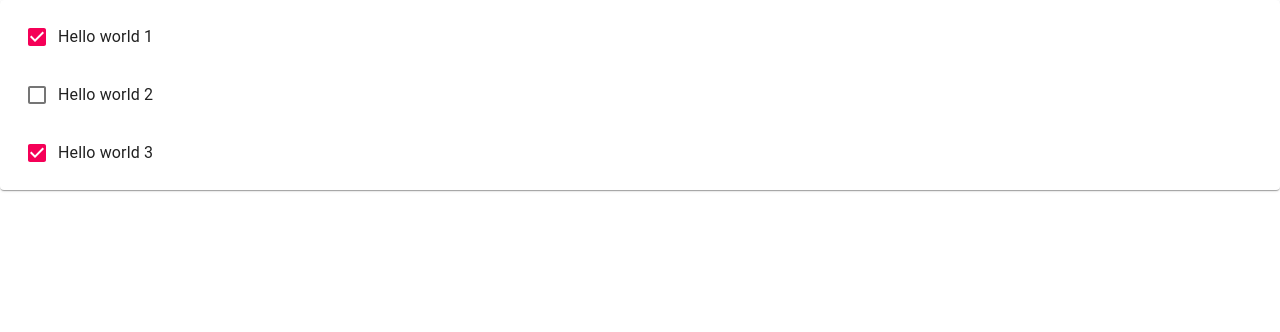
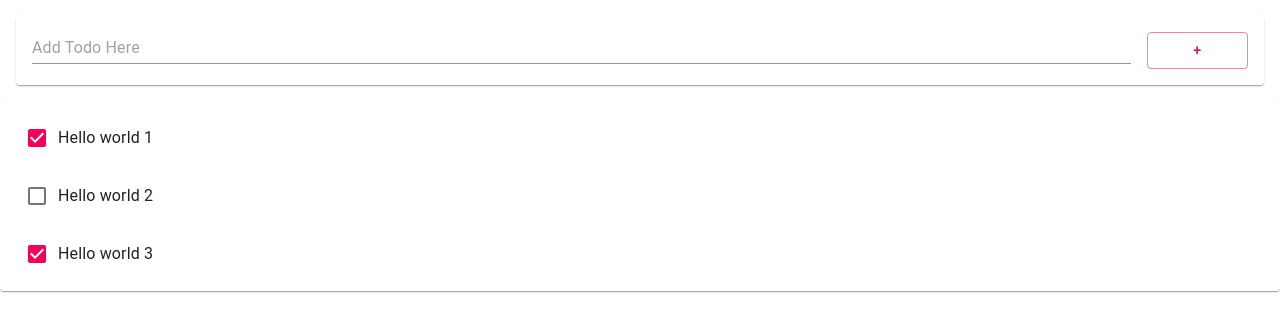
Before and after one commit to ekgp4949/blog-demo, a React (Create React App) app in the folder todo-react-app/: page / in a window 1280 px wide. Shown: the top 332 px of the page. Built offline with nearby package versions, Linux system fonts and the light colour scheme.

Commit message:
[add] todo Add 기능 추가

```diff
--- /dev/null
+++ b/todo-react-app/src/AddTodo.js
@@ -0,0 +1,58 @@
+import React from 'react';
+import { Button, Grid, Paper, TextField } from "@material-ui/core";
+
+class AddTodo extends React.Component {
+    constructor(props) {
+        super(props);
+        this.state = { item: { title: "" } };
+        this.add = props.add;
+    }
+
+    onInputChanged = (e) => {
+        const thisItem = this.state.item;
+        thisItem.title = e.target.value;
+        this.setState({ item: thisItem });
+    };
+
+    onButtonClick = (e) => {
+        const thisItem = this.state.item;
+        this.add(thisItem);
+        this.setState({ item: { title: "" } });
+    };
+
+    enterKeyEventHandler = (e) => {
+        if(e.key === 'Enter') {
+            this.onButtonClick();
+        }
+    };
+
+    render() {
+        return (
+            <Paper style={{ margin: 16, padding: 16 }}>
+                <Grid container>
+                    <Grid xs={10} md={11} item style={{ paddingRight: 16 }}>
+                        <TextField
+                        placeholder="Add Todo Here"
+                        fullWidth
+                        onChange={this.onInputChanged}
+                        onKeyPress={this.enterKeyEventHandler}
+                        value={this.state.item.title}
+                        />
+                    </Grid>
+                    <Grid xs={2} md={1} item>
+                        <Button
+                        fullWidth
+                        color="secondary"
+                        variant="outlined"
+                        onClick={this.onButtonClick}
+                        >
+                            +
+                        </Button>
+                    </Grid>
+                </Grid>
+            </Paper>
+        );
+    }
+}
+
+export default AddTodo;
--- a/todo-react-app/src/App.js
+++ b/todo-react-app/src/App.js
@@ -2,6 +2,7 @@ import { Paper, List } from '@material-ui/core';
 import React from 'react';
 import './App.css';
 import Todo from './Todo'
+import AddTodo from './AddTodo'
 
 class App extends React.Component {
 
@@ -9,7 +10,7 @@ class App extends React.Component {
     super(props);
 
     this.state = {
-      item: [
+      items: [
         { id: 0, title: "Hello world 1", done: true },
         { id: 1, title: "Hello world 2", done: false },
         { id: 2, title: "Hello world 3", done: true },
@@ -17,12 +18,20 @@ class App extends React.Component {
     }
   }
 
+  add = (item) => {
+    const thisItems = this.state.items;
+    item.id = "ID-" + thisItems.length;
+    item.done = false;
+    thisItems.push(item);
+    this.setState({ items: thisItems });
+  };
+
   render() {
 
-    var todoItems = this.state.item.length > 0 && (<Paper>
+    var todoItems = this.state.items.length > 0 && (<Paper>
         <List>
           {
-            this.state.item.map((item, index) => (
+            this.state.items.map((item, index) => (
               <Todo item={item} key={item.id} />
             ))
           }
@@ -37,6 +46,7 @@ class App extends React.Component {
     */
     return (
       <div className="App">
+        <AddTodo add={this.add}/>
         {todoItems}
       </div>
     );
```
